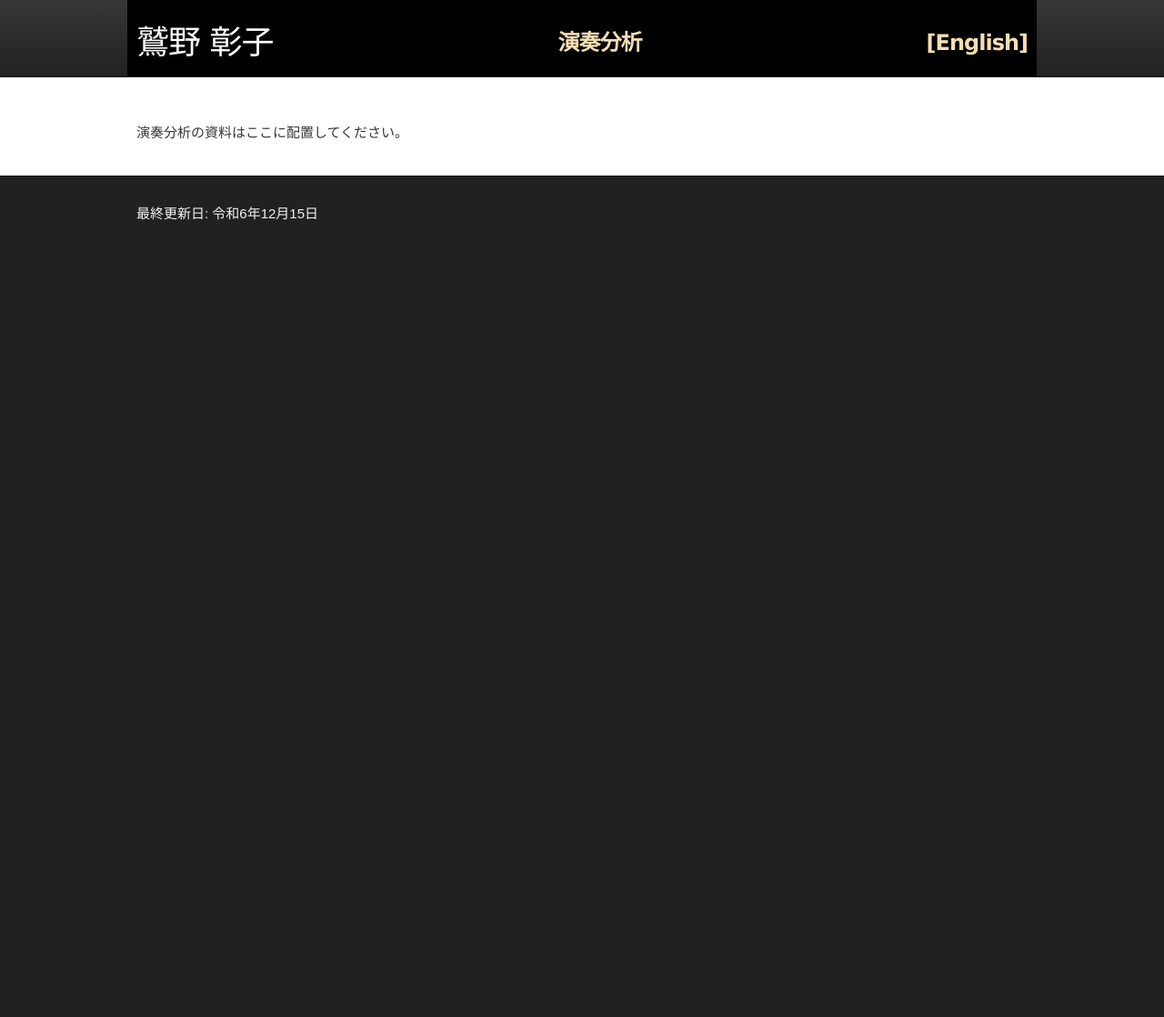
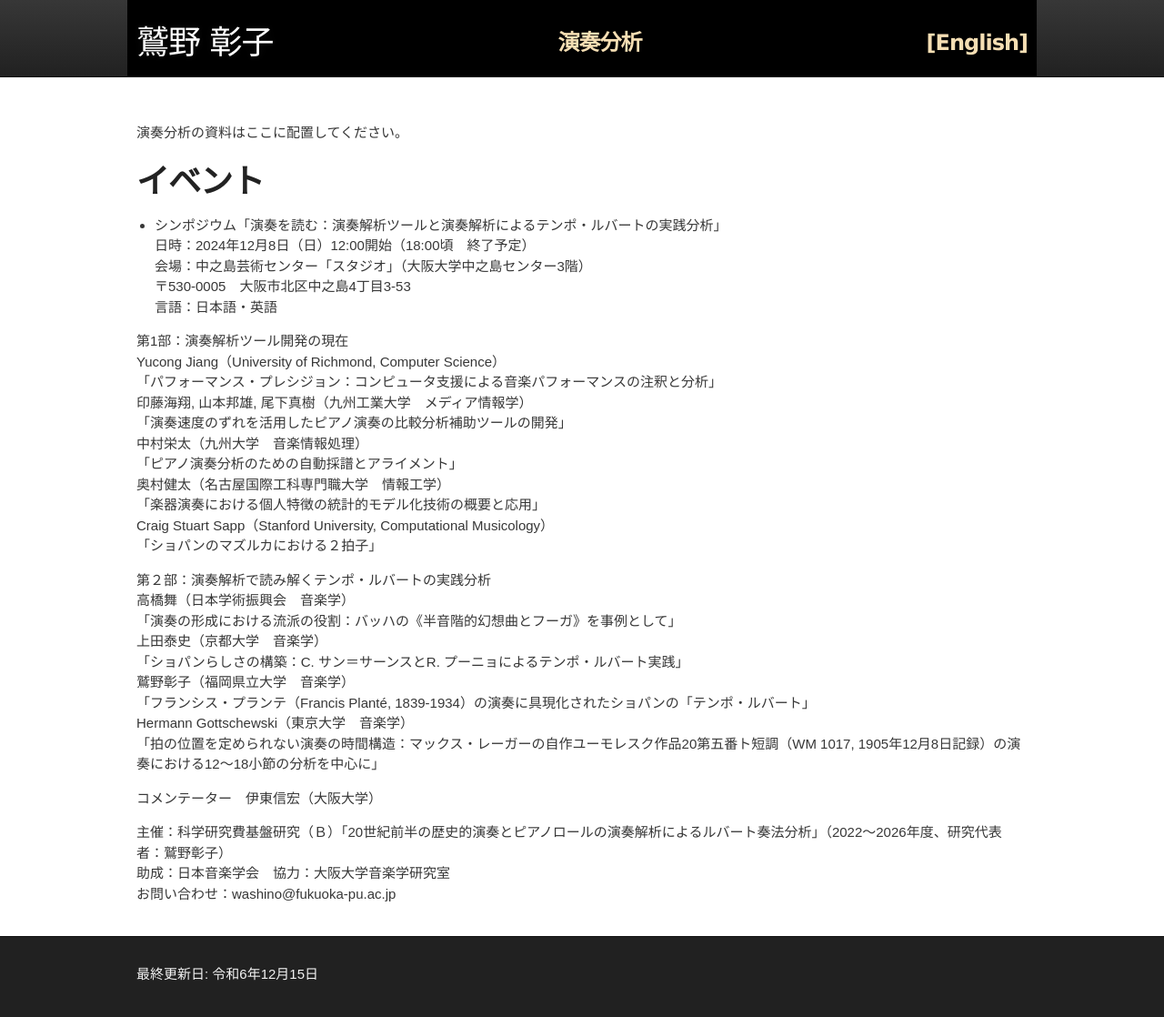
Before and after one commit to akikowashino/akikowashino.github.io, a Jekyll site: the page built from perf/index.md, in a window 1280 px wide. Shown: the whole page at 91% size. Built offline with Jekyll 4.4.1, drawn with Linux system fonts in a browser that asks for light colours; before the commit the page ends 900 px from its top, so only the background shows below that.

Commit message:
Update index.md

```diff
--- a/perf/index.md
+++ b/perf/index.md
@@ -5,3 +5,38 @@ lang: jp
 ---
 
 演奏分析の資料はここに配置してください。
+
+# イベント
+* シンポジウム「演奏を読む：演奏解析ツールと演奏解析によるテンポ・ルバートの実践分析」<br>
+日時：2024年12月8日（日）12:00開始（18:00頃　終了予定）<br>
+会場：中之島芸術センター「スタジオ」（大阪大学中之島センター3階）<br>
+      〒530-0005　大阪市北区中之島4丁目3-53<br>
+言語：日本語・英語
+
+第1部：演奏解析ツール開発の現在<br>
+Yucong Jiang（University of Richmond, Computer Science）<br>
+「パフォーマンス・プレシジョン：コンピュータ支援による音楽パフォーマンスの注釈と分析」<br>
+印藤海翔, 山本邦雄, 尾下真樹（九州工業大学　メディア情報学）<br>
+「演奏速度のずれを活用したピアノ演奏の比較分析補助ツールの開発」<br>
+中村栄太（九州大学　音楽情報処理）<br>
+「ピアノ演奏分析のための自動採譜とアライメント」<br>
+奥村健太（名古屋国際工科専門職大学　情報工学）<br>
+「楽器演奏における個人特徴の統計的モデル化技術の概要と応用」<br>
+Craig Stuart Sapp（Stanford University, Computational Musicology）<br>
+「ショパンのマズルカにおける２拍子」<br>
+
+第２部：演奏解析で読み解くテンポ・ルバートの実践分析<br>
+高橋舞（日本学術振興会　音楽学）<br>
+「演奏の形成における流派の役割：バッハの《半音階的幻想曲とフーガ》を事例として」<br>
+上田泰史（京都大学　音楽学）<br>
+「ショパンらしさの構築：C. サン＝サーンスとR. プーニョによるテンポ・ルバート実践」<br>
+鷲野彰子（福岡県立大学　音楽学）<br>
+「フランシス・プランテ（Francis Planté, 1839-1934）の演奏に具現化されたショパンの「テンポ・ルバート」<br>
+Hermann Gottschewski（東京大学　音楽学）<br>
+「拍の位置を定められない演奏の時間構造：マックス・レーガーの自作ユーモレスク作品20第五番ト短調（WM 1017, 1905年12月8日記録）の演奏における12〜18小節の分析を中心に」<br>
+
+コメンテーター　伊東信宏（大阪大学）
+
+主催：科学研究費基盤研究（Ｂ）「20世紀前半の歴史的演奏とピアノロールの演奏解析によるルバート奏法分析」（2022～2026年度、研究代表者：鷲野彰子）<br>
+助成：日本音楽学会　協力：大阪大学音楽学研究室<br>
+お問い合わせ：washino@fukuoka-pu.ac.jp
```
